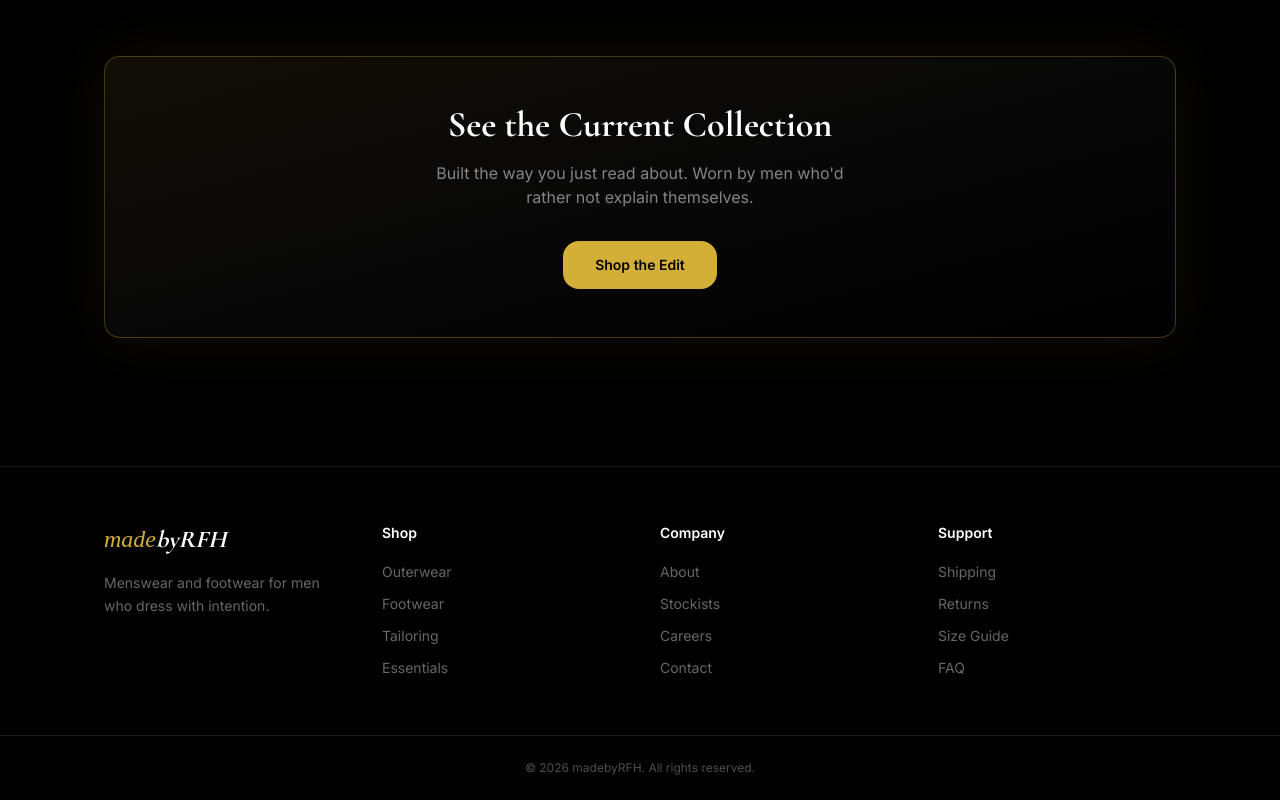
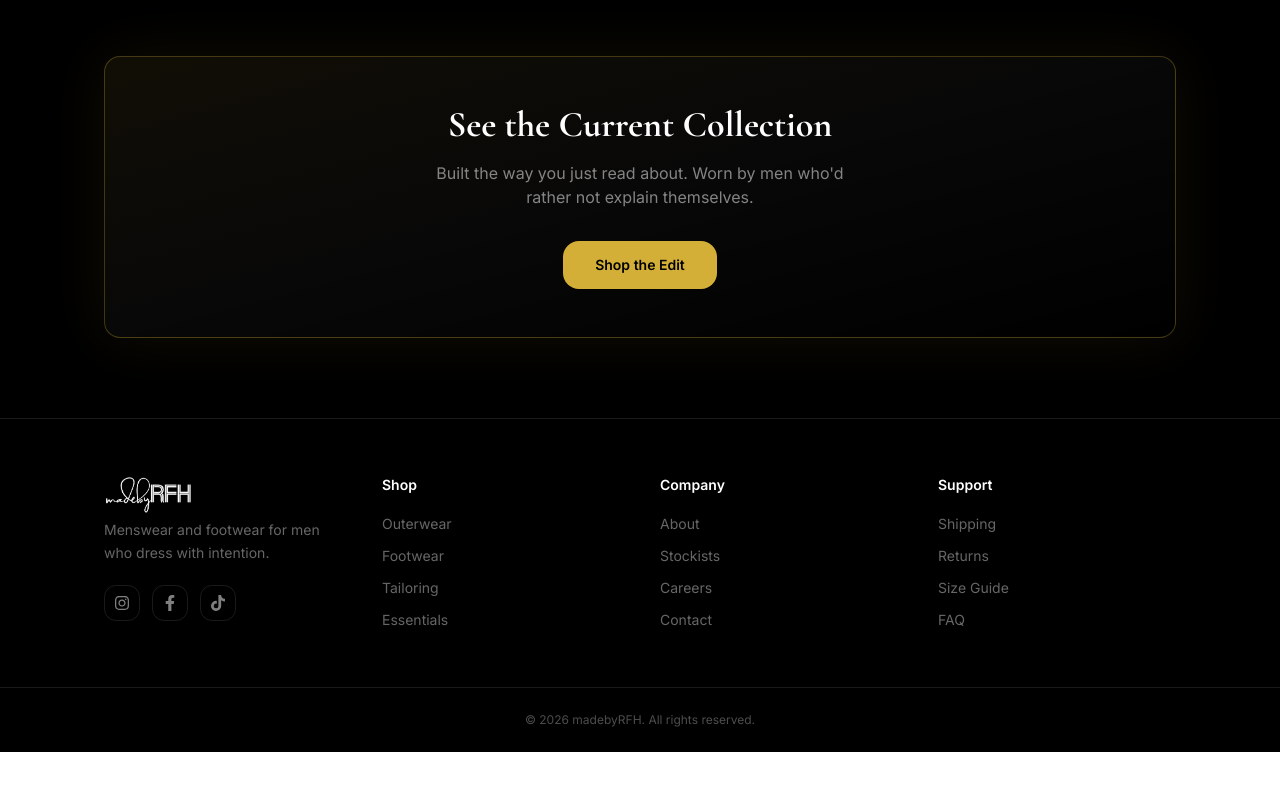
Before and after one commit to Lil-prisca/madebyrfh, a React (Vite) app: page /about in a window 1280 px wide. Shown: the part 2007-2807 px from the top of the page. After the commit the page ends 2759 px from the top, so only its background shows below. Built offline with nearby package versions, Linux system fonts and the light colour scheme; a web font is replaced by a local one.

Commit message:
social  media added with link wit footer correction in all pages

```diff
--- a/package.json
+++ b/package.json
@@ -14,6 +14,7 @@
     "framer-motion": "^12.40.0",
     "react": "^19.2.6",
     "react-dom": "^19.2.6",
+    "react-icons": "^5.6.0",
     "react-router-dom": "^7.18.0",
     "tailwindcss": "^4.3.1"
   },
--- a/src/components/Footer.jsx
+++ b/src/components/Footer.jsx
@@ -1,14 +1,66 @@
 import Logo from "../assets/Logo.png";
+import { FaInstagram, FaFacebookF, FaTiktok } from "react-icons/fa";
+
+const socials = [
+  {
+    icon: FaInstagram,
+    href: "https://www.instagram.com/madebyrfh?igsh=MTIxaWV1c2JyZHM2dQ==",
+    color: "#E1306C",
+    label: "Instagram",
+  },
+  {
+    icon: FaFacebookF,
+    href: "https://facebook.com/yourpage",
+    color: "#1877F2",
+    label: "Facebook",
+  },
+  {
+    icon: FaTiktok,
+    href: "https://www.tiktok.com/@madebyrfh?_r=1&_t=ZS-97V2hQWT7ky",
+    color: "#ffffff",
+    label: "TikTok",
+  },
+];
+
 const Footer = () => {
   return (
     <footer className=" bg-black border-t border-white/10 ">
       <div className="max-w-6xl mx-auto px-6 lg:px-10 py-14 grid grid-cols-1 md:grid-cols-4 gap-10">
         <div>
-          <img src={Logo} alt="" />
-          <p className="text-white/40 text-sm mt-4 leading-relaxed">
-            Menswear and footwear for men who dress with intention.
-          </p>
+          <div>
+            <img className="w-30 20 ml-[-15px]" src={Logo} alt="" />
+            <p className="text-white/40 text-sm mt-1 leading-relaxed">
+              Menswear and footwear for men who dress with intention.
+            </p>
+            <div className="flex items-center gap-3 mt-5">
+              {socials.map((social) => {
+                const Icon = social.icon;
+                return (
+                  <a
+                    key={social.label}
+                    href={social.href}
+                    target="_blank"
+                    rel="noopener noreferrer"
+                    aria-label={social.label}
+                    className="w-9 h-9 rounded-xl border border-white/10 flex items-center justify-center text-white/50 transition-all duration-300 hover:border-transparent"
+                    onMouseEnter={(e) => {
+                      e.currentTarget.style.backgroundColor = social.color;
+                      e.currentTarget.style.color =
+                        social.color === "#ffffff" ? "#000" : "#fff";
+                    }}
+                    onMouseLeave={(e) => {
+                      e.currentTarget.style.backgroundColor = "";
+                      e.currentTarget.style.color = "";
+                    }}
+                  >
+                    <Icon className="w-4 h-4" />
+                  </a>
+                );
+              })}
+            </div>
+          </div>
         </div>
+
         {[
           {
             title: "Shop",
--- a/src/pages/About.jsx
+++ b/src/pages/About.jsx
@@ -2,6 +2,7 @@ import { useRef } from "react";
 import { motion, useScroll, useTransform } from "framer-motion";
 
 import NavBar from "../components/NavBar";
+import Footer from "../components/Footer";
 
 const values = [
   {
@@ -234,58 +235,6 @@ function CTA() {
   );
 }
 
-function Footer() {
-  return (
-    <footer className="border-t border-white/10 mt-12">
-      <div className="max-w-6xl mx-auto px-6 lg:px-10 py-14 grid grid-cols-1 md:grid-cols-4 gap-10">
-        <div>
-          <span className="font-script text-2xl text-[#D4AF37]">
-            made<span className="font-display font-bold text-white">byRFH</span>
-          </span>
-          <p className="text-white/40 text-sm mt-4 leading-relaxed">
-            Menswear and footwear for men who dress with intention.
-          </p>
-        </div>
-        {[
-          {
-            title: "Shop",
-            links: ["Outerwear", "Footwear", "Tailoring", "Essentials"],
-          },
-          {
-            title: "Company",
-            links: ["About", "Stockists", "Careers", "Contact"],
-          },
-          {
-            title: "Support",
-            links: ["Shipping", "Returns", "Size Guide", "FAQ"],
-          },
-        ].map((col) => (
-          <div key={col.title}>
-            <h5 className="text-white text-sm font-semibold mb-4">
-              {col.title}
-            </h5>
-            <ul className="space-y-2">
-              {col.links.map((l) => (
-                <li key={l}>
-                  <a
-                    href="#"
-                    className="text-white/40 hover:text-[#D4AF37] text-sm transition-colors"
-                  >
-                    {l}
-                  </a>
-                </li>
-              ))}
-            </ul>
-          </div>
-        ))}
-      </div>
-      <div className="border-t border-white/10 py-6 text-center text-white/30 text-xs">
-        © {new Date().getFullYear()} madebyRFH. All rights reserved.
-      </div>
-    </footer>
-  );
-}
-
 export default function RFHAbout() {
   return (
     <div
--- a/src/pages/Contact.jsx
+++ b/src/pages/Contact.jsx
@@ -1,6 +1,7 @@
 import { useState } from "react";
 import { motion } from "framer-motion";
 import NavBar from "../components/NavBar";
+import Footer from "../components/Footer";
 
 const channels = [
   { label: "Email", value: "concierge@madebyrfh.com" },
@@ -143,58 +144,6 @@ function InfoPanel() {
   );
 }
 
-function Footer() {
-  return (
-    <footer className="border-t border-white/10 mt-12">
-      <div className="max-w-6xl mx-auto px-6 lg:px-10 py-14 grid grid-cols-1 md:grid-cols-4 gap-10">
-        <div>
-          <span className="font-script text-2xl text-[#D4AF37]">
-            made<span className="font-display font-bold text-white">byRFH</span>
-          </span>
-          <p className="text-white/40 text-sm mt-4 leading-relaxed">
-            Menswear and footwear for men who dress with intention.
-          </p>
-        </div>
-        {[
-          {
-            title: "Shop",
-            links: ["Outerwear", "Footwear", "Tailoring", "Essentials"],
-          },
-          {
-            title: "Company",
-            links: ["About", "Stockists", "Careers", "Contact"],
-          },
-          {
-            title: "Support",
-            links: ["Shipping", "Returns", "Size Guide", "FAQ"],
-          },
-        ].map((col) => (
-          <div key={col.title}>
-            <h5 className="text-white text-sm font-semibold mb-4">
-              {col.title}
-            </h5>
-            <ul className="space-y-2">
-              {col.links.map((l) => (
-                <li key={l}>
-                  <a
-                    href="#"
-                    className="text-white/40 hover:text-[#D4AF37] text-sm transition-colors"
-                  >
-                    {l}
-                  </a>
-                </li>
-              ))}
-            </ul>
-          </div>
-        ))}
-      </div>
-      <div className="border-t border-white/10 py-6 text-center text-white/30 text-xs">
-        © {new Date().getFullYear()} madebyRFH. All rights reserved.
-      </div>
-    </footer>
-  );
-}
-
 export default function RFHContact() {
   return (
     <div
--- a/src/pages/Shop.jsx
+++ b/src/pages/Shop.jsx
@@ -3,6 +3,7 @@ import { motion, AnimatePresence } from "framer-motion";
 import { useNavigate } from "react-router-dom";
 import { products as allProducts } from "../product";
 import NavBar from "../components/NavBar";
+import Footer from "../components/Footer";
 
 const categories = ["All", "Outerwear", "Tailoring", "Footwear", "Essentials"];
 const sorts = [
@@ -267,58 +268,6 @@ function ShopGrid() {
   );
 }
 
-function Footer() {
-  return (
-    <footer className="border-t border-white/10 mt-12">
-      <div className="max-w-6xl mx-auto px-6 lg:px-10 py-14 grid grid-cols-1 md:grid-cols-4 gap-10">
-        <div>
-          <span className="font-script text-2xl text-[#D4AF37]">
-            made<span className="font-display font-bold text-white">byRFH</span>
-          </span>
-          <p className="text-white/40 text-sm mt-4 leading-relaxed">
-            Menswear and footwear for men who dress with intention.
-          </p>
-        </div>
-        {[
-          {
-            title: "Shop",
-            links: ["Outerwear", "Footwear", "Tailoring", "Essentials"],
-          },
-          {
-            title: "Company",
-            links: ["About", "Stockists", "Careers", "Contact"],
-          },
-          {
-            title: "Support",
-            links: ["Shipping", "Returns", "Size Guide", "FAQ"],
-          },
-        ].map((col) => (
-          <div key={col.title}>
-            <h5 className="text-white text-sm font-semibold mb-4">
-              {col.title}
-            </h5>
-            <ul className="space-y-2">
-              {col.links.map((l) => (
-                <li key={l}>
-                  <a
-                    href="#"
-                    className="text-white/40 hover:text-[#D4AF37] text-sm transition-colors"
-                  >
-                    {l}
-                  </a>
-                </li>
-              ))}
-            </ul>
-          </div>
-        ))}
-      </div>
-      <div className="border-t border-white/10 py-6 text-center text-white/30 text-xs">
-        © {new Date().getFullYear()} madebyRFH. All rights reserved.
-      </div>
-    </footer>
-  );
-}
-
 export default function RFHShop() {
   return (
     <div
```
Also changed, not shown: 1 other file (tests, documents, lock files or other folders).
